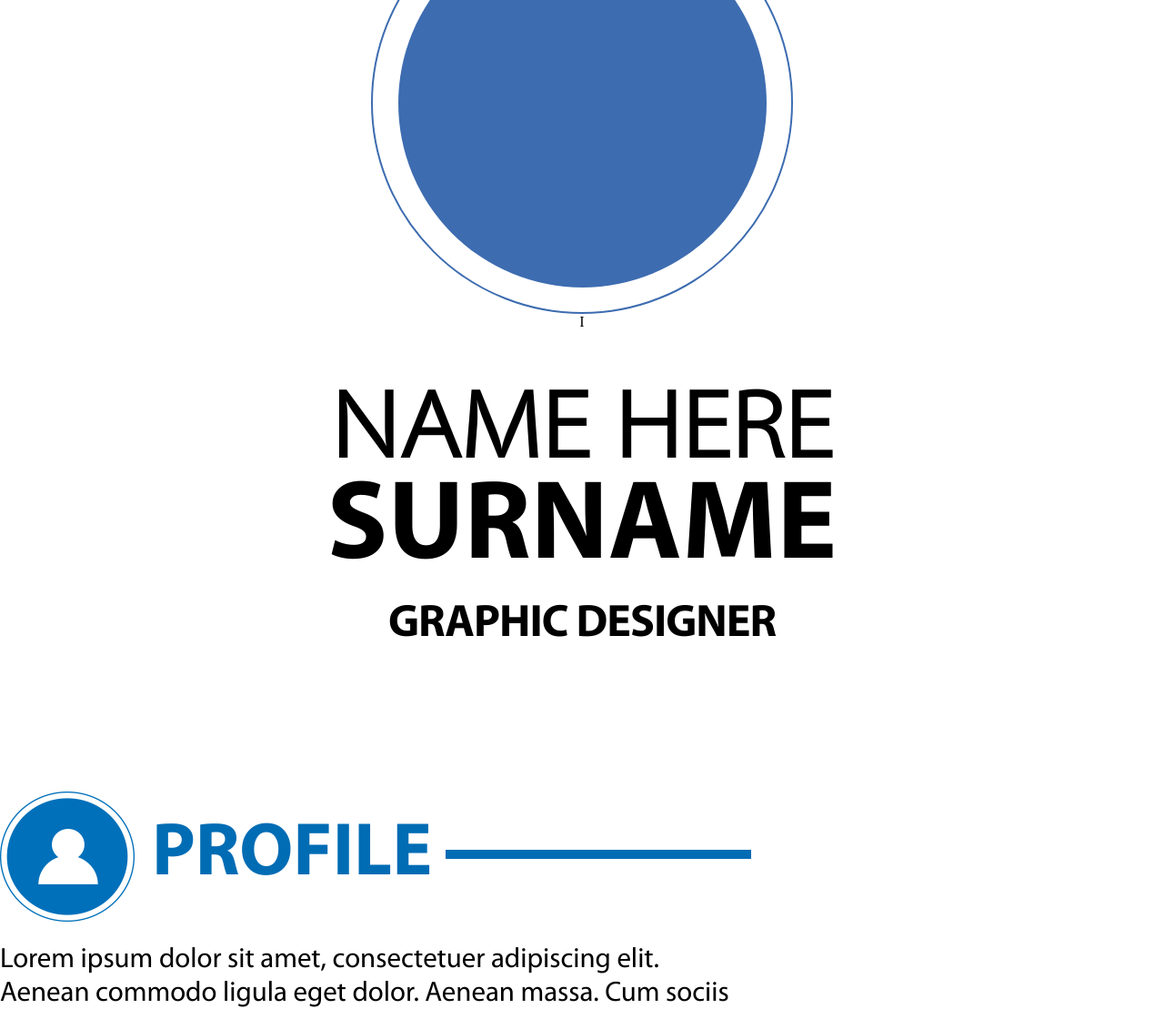
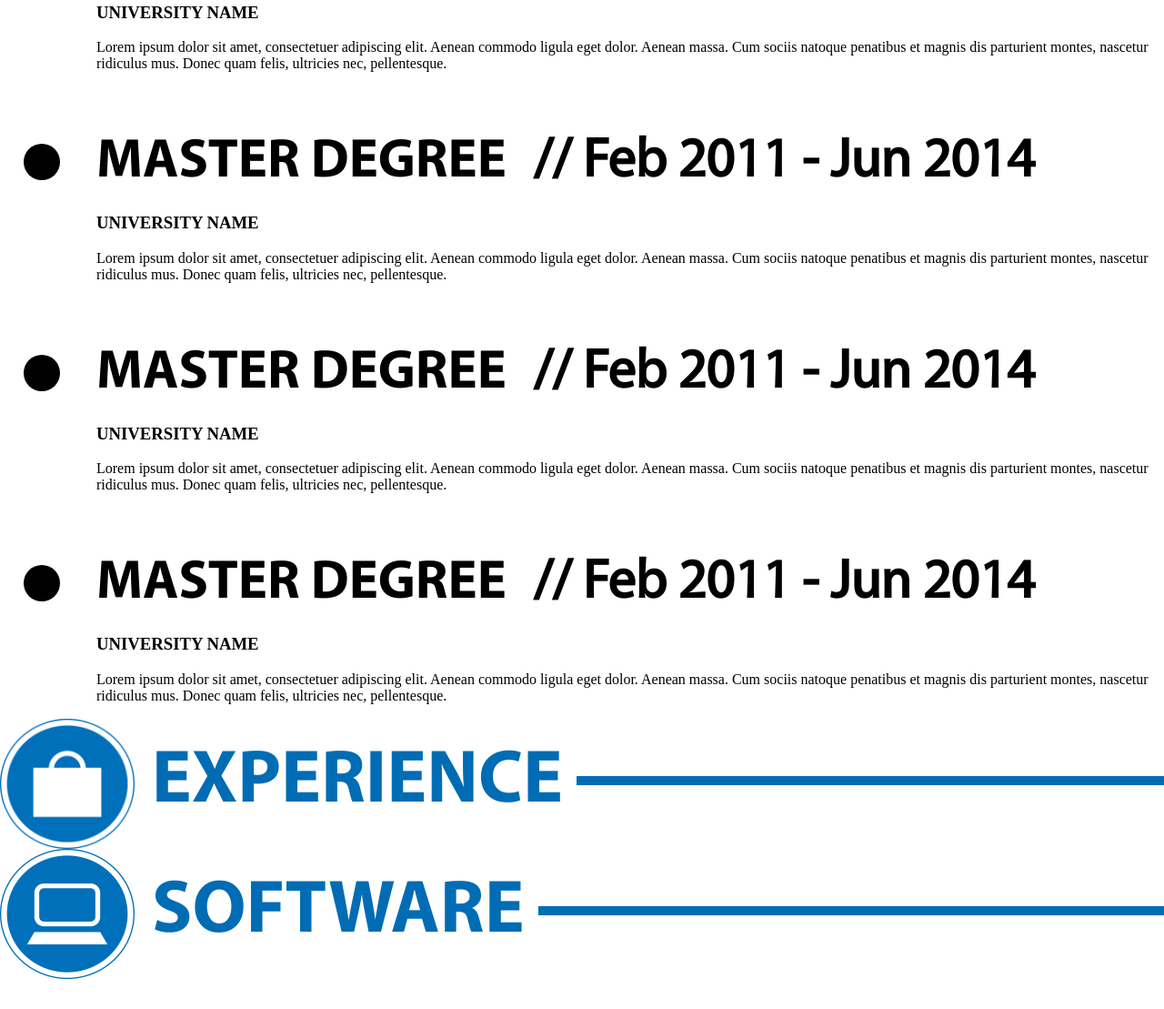
Before and after one commit to eniluck/CV, a plain HTML site: page index.html in a window 1280 px wide. Shown: the part 295-1404 px from the top of the page at 91% size. After the commit the page ends 1371 px from the top, so only its background shows below. Drawn offline with Linux system fonts and the light colour scheme.

Commit message:
dirty commit

```diff
--- a/css/style.css
+++ b/css/style.css
@@ -226,3 +226,58 @@ body {
 .communication .rate .circle:nth-last-child(-n+1){
     background-color: #e7e7e7;
 }
+
+/* EDUCATION */
+.education{
+    width: 1264px;
+}
+
+.master-degree{
+    list-style-type: none;
+    padding: 0;
+    margin: 0;
+}
+
+
+.master-degree_item{
+    margin-left: 106px;
+    position: relative;
+    margin-top:64px;
+}
+
+.master-degree_item_head{
+    display: flex;
+    font-size: 51.44px;
+}
+
+.master-degree_item_head .name,
+.master-degree_item_head .dates{
+    padding: 0px;
+    margin: 0px;
+}
+
+.master-degree_item_head .name{
+    font-family: 'Myriad Pro Bold';
+}
+
+.master-degree_item .name::before{
+    content:'';
+    display: block;
+    width: 40px;
+    height: 40px;
+    border-radius: 50%;
+    background-color: #000000;
+    position: absolute;
+    left:-80px;
+    top:15px;
+}
+
+.master-degree_item_head .dates{
+    font-family: 'Myriad Pro Regular';
+    margin-left: 30px;
+}
+
+
+
+/* EXPERIENCE */
+/* SOFTWARE */
--- a/index.html
+++ b/index.html
@@ -9,7 +9,7 @@
 </head>
 <body>
     <!--IMAGE, NAME AND JOB -->
-     <div class="image-name-and-job">
+<!--     <div class="image-name-and-job">
         <div class="container">
             <div class="outer-circle">
                 <div class="inner-circle">
@@ -23,7 +23,7 @@
         </div>
     </div>
     <!--Profile -->
-     <div class="profile">
+<!--     <div class="profile">
 
         <div class="profile_header block_header">
             <img src="img/profile_1x.png" alt="profile">
@@ -42,7 +42,7 @@
 
     </div>
     <!-- CONTACT -->
-     <div class="contact">
+ <!--    <div class="contact">
         <div class="contact_header block_header">
             <img src="img/Phone Icon@1x.png" alt="profile">
             <h2>CONTACT</h2>
@@ -68,7 +68,7 @@
         </table>
     </div>
     <!-- SKILLS -->
-    <div class="skills">
+ <!--   <div class="skills">
         <div class="skills_header block_header">
             <img src="img/SKILLS ICON@1x.png" alt="profile">
             <h2>SKILLS</h2>
@@ -145,5 +145,63 @@
             </div>
         </div>
     </div>
+    <!-- EDUCATION -->
+    <div class="education">
+        <div class="block_header">
+            <img src="img/EDUCATION ICON@1x.png" alt="education">
+            <h2>EDUCATION</h2>
+            <div class="line"></div>
+        </div>
+        <ul class="master-degree">
+            <li class="master-degree_item">
+                <div class="master-degree_item_head">
+                    <h3 class="name">MASTER DEGREE</h3>
+                    <h3 class="dates">// Feb 2011 - Jun 2014</h3>
+                </div>
+                <h3 class="university">UNIVERSITY NAME</h3>
+                <p>Lorem ipsum dolor sit amet, consectetuer adipiscing elit. Aenean commodo ligula eget dolor. Aenean massa. Cum sociis natoque penatibus et magnis dis parturient montes, nascetur ridiculus mus. Donec quam felis, ultricies nec, pellentesque.</p>
+            </li>
+            <li class="master-degree_item">
+                <div class="master-degree_item_head">
+                    <h3 class="name">MASTER DEGREE</h3>
+                    <h3 class="dates">// Feb 2011 - Jun 2014</h3>
+                </div>
+                <h3 class="university">UNIVERSITY NAME</h3>
+                <p>Lorem ipsum dolor sit amet, consectetuer adipiscing elit. Aenean commodo ligula eget dolor. Aenean massa. Cum sociis natoque penatibus et magnis dis parturient montes, nascetur ridiculus mus. Donec quam felis, ultricies nec, pellentesque.</p>
+            </li>
+            <li class="master-degree_item">
+                <div class="master-degree_item_head">
+                    <h3 class="name">MASTER DEGREE</h3>
+                    <h3 class="dates">// Feb 2011 - Jun 2014</h3>
+                </div>
+                <h3 class="university">UNIVERSITY NAME</h3>
+                <p>Lorem ipsum dolor sit amet, consectetuer adipiscing elit. Aenean commodo ligula eget dolor. Aenean massa. Cum sociis natoque penatibus et magnis dis parturient montes, nascetur ridiculus mus. Donec quam felis, ultricies nec, pellentesque.</p>
+            </li>
+            <li class="master-degree_item">
+                <div class="master-degree_item_head">
+                    <h3 class="name">MASTER DEGREE</h3>
+                    <h3 class="dates">// Feb 2011 - Jun 2014</h3>
+                </div>
+                <h3 class="university">UNIVERSITY NAME</h3>
+                <p>Lorem ipsum dolor sit amet, consectetuer adipiscing elit. Aenean commodo ligula eget dolor. Aenean massa. Cum sociis natoque penatibus et magnis dis parturient montes, nascetur ridiculus mus. Donec quam felis, ultricies nec, pellentesque.</p>
+            </li>
+        </ul>
+    </div>
+    <!-- EXPERIENCE -->
+    <div class="experience">
+        <div class="block_header">
+            <img src="img/EXPERIENCE ICON@1x.png" alt="experience">
+            <h2>EXPERIENCE</h2>
+            <div class="line"></div>
+        </div>
+    </div>
+    <!-- SOFTWARE -->
+    <div class="software">
+        <div class="block_header">
+            <img src="img/SOFTWARE ICON@1x.png" alt="software">
+            <h2>SOFTWARE</h2>
+            <div class="line"></div>
+        </div>
+    </div>
 </body>
 </html>
```
Also changed, not shown: img/EDUCATION ICON@1x.png (added), img/EDUCATION ICON@2x.png (added), img/EXPERIENCE ICON@1x.png (added), img/EXPERIENCE ICON@2x.png (added), img/SOFTWARE ICON@1x.png (added), img/SOFTWARE ICON@2x.png (added).
